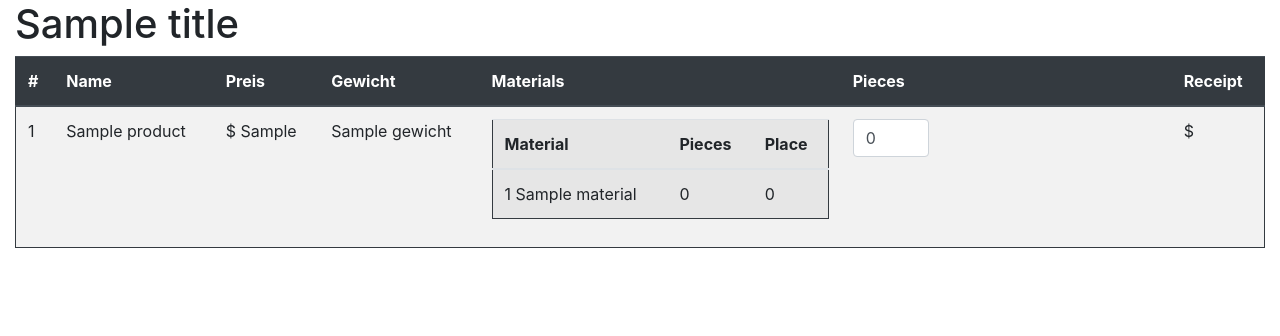
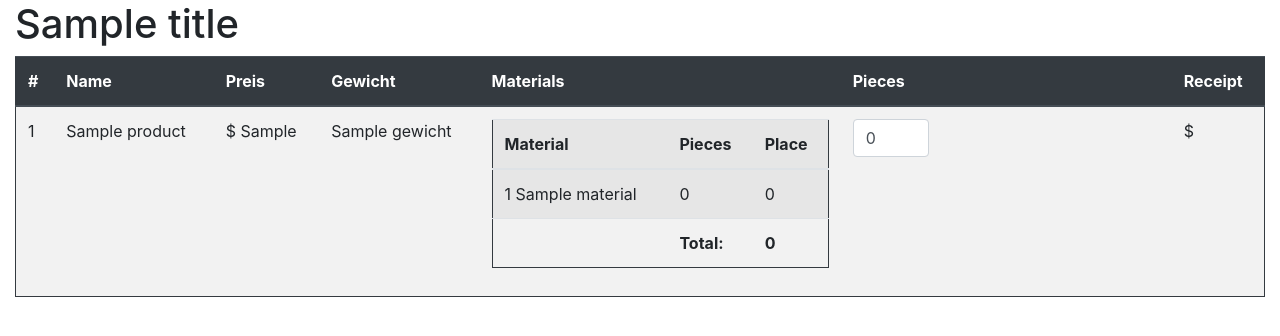
Before and after one commit to romeo-25-04/mongo_cortes, a Flask app: template app/templates/products.html in a window 1280 px wide. Shown: the part 56-392 px from the top of the page. Run offline with Flask 2, Linux system fonts and the light colour scheme; the template is opened without the code that fills it: most values are stand-ins (such as "Sample title", 1, 10 or a date in 2020); some libraries are stand-ins or nearby versions.

Commit message:
calculate client-side total place

```diff
--- a/app/static/js/myscript.js
+++ b/app/static/js/myscript.js
@@ -32,7 +32,7 @@
         var price_prod = parseInt(price_prod_val);
         var receipt = this_val * price_prod;
         $('#' + this_id + '_receipt').html("$ " + Number(receipt).toLocaleString('de'));
-        $('.' + this_id + '_material').map(function(){
+        $('.' + this_id + '_material_number').map(function(){
             var mat_need = $(this).data('value');
             var need = this_val * mat_need;
             var need_place = need * 2;
@@ -41,6 +41,13 @@
             $('#' + mat_id + '_place').html(need_place);
 
         });
-        console.log(this_id, this_val, price_prod_val, receipt);
+
+        var places = $("td." + this_id + '_place');
+        var total_place = 0;
+        $.each( places, function( key, value ) {
+            total_place = total_place + parseInt($(value).html());
+        });
+        $('#' + this_id + '_place_total').html(total_place);
+        console.log(this_id, this_val, price_prod_val, receipt, total_place);
     }
 });
--- a/app/templates/products.html
+++ b/app/templates/products.html
@@ -32,11 +32,16 @@
                     <tbody>
                     {% for material in product.mat_consume %}
                         <tr>
-                            <td class="{{ product._id }}_material" id="{{ product._id }}_{{ material.id }}" data-value="{{ material.number }}">{{ material.number }} {{ material.name }}</td>
+                            <td class="{{ product._id }}_material_number" id="{{ product._id }}_{{ material.id }}" data-value="{{ material.number }}">{{ material.number }} {{ material.name }}</td>
                             <td id="{{ product._id }}_{{ material.id }}_need">0</td>
-                            <td id="{{ product._id }}_{{ material.id }}_place">0</td>
+                            <td id="{{ product._id }}_{{ material.id }}_place" class="{{ product._id }}_place">0</td>
                         </tr>
                     {% endfor %}
+                        <tr>
+                            <td></td>
+                            <td><strong>Total:</strong></td>
+                            <td><strong id="{{ product._id }}_place_total">0</strong></td>
+                        </tr>
                     </tbody>
                 </table>
             </td>
```
